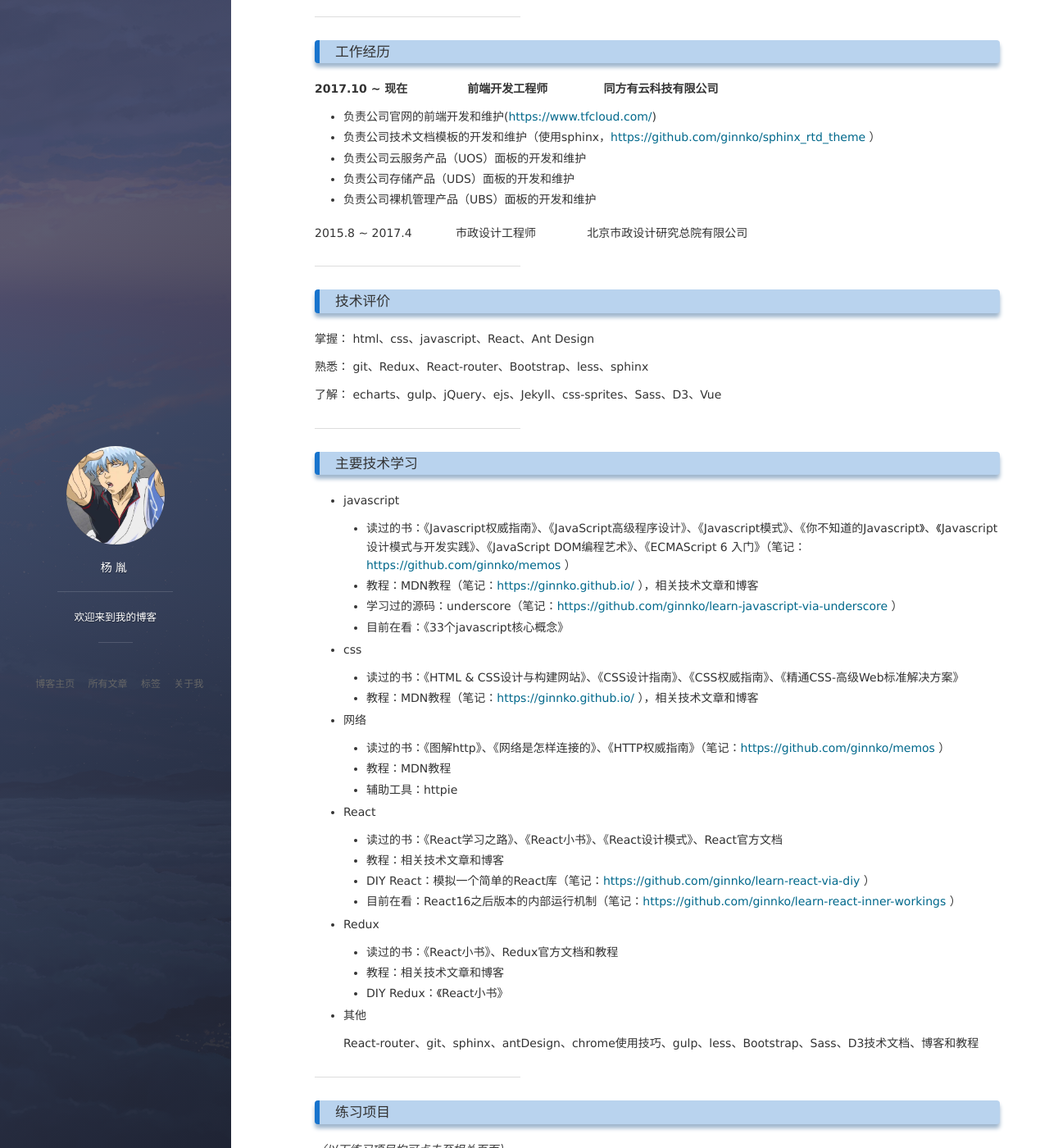
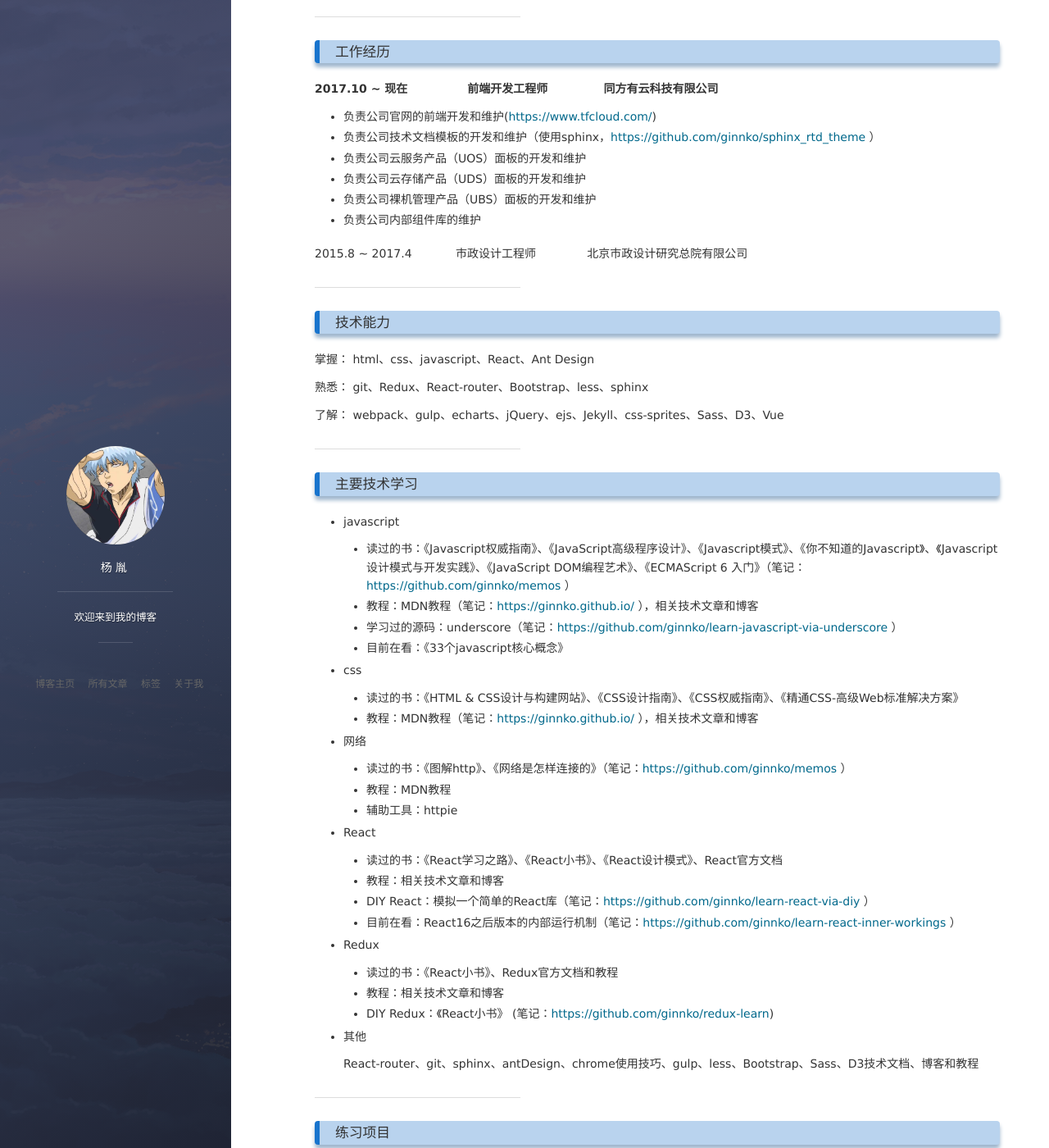
Before and after one commit to ginnko/old-blog, a Jekyll site: the page built from _posts/2018-11-11-个人简历.md, in a window 1280 px wide and 1400 px high, scrolled down 305 px. Shown: the whole window at 82% size. Built offline with Jekyll 4.4.1, drawn with Linux system fonts in a browser that asks for light colours; nearby versions of some CDN libraries; comment, search, counter and statistics services are not loaded; some of the changed text lies outside the part shown.

Commit message:
update cv

```diff
--- a/_posts/2018-11-11-个人简历.md
+++ b/_posts/2018-11-11-个人简历.md
@@ -22,20 +22,21 @@ tag: 个人简历
   - 负责公司官网的前端开发和维护([https://www.tfcloud.com/](https://www.tfcloud.com/))
   - 负责公司技术文档模板的开发和维护（使用sphinx，[https://github.com/ginnko/sphinx_rtd_theme](https://github.com/ginnko/sphinx_rtd_theme) ）
   - 负责公司云服务产品（UOS）面板的开发和维护
-  - 负责公司存储产品（UDS）面板的开发和维护
+  - 负责公司云存储产品（UDS）面板的开发和维护
   - 负责公司裸机管理产品（UBS）面板的开发和维护
+  - 负责公司内部组件库的维护
 
 2015.8 ~ 2017.4&nbsp;&nbsp;&nbsp;&nbsp;&nbsp;&nbsp;&nbsp;&nbsp;&nbsp;&nbsp;&nbsp;&nbsp;市政设计工程师&nbsp;&nbsp;&nbsp;&nbsp;&nbsp;&nbsp;&nbsp;&nbsp;&nbsp;&nbsp;&nbsp;&nbsp;&nbsp;&nbsp;北京市政设计研究总院有限公司
 
 ---
 
-### 技术评价
+### 技术能力
 
 掌握： html、css、javascript、React、Ant Design
 
 熟悉： git、Redux、React-router、Bootstrap、less、sphinx
 
-了解： echarts、gulp、jQuery、ejs、Jekyll、css-sprites、Sass、D3、Vue
+了解： webpack、gulp、echarts、jQuery、ejs、Jekyll、css-sprites、Sass、D3、Vue
 
 ---
 
@@ -55,7 +56,7 @@ tag: 个人简历
 
   - 网络
 
-    - 读过的书：《图解http》、《网络是怎样连接的》、《HTTP权威指南》（笔记：[https://github.com/ginnko/memos](https://github.com/ginnko/memos) ）
+    - 读过的书：《图解http》、《网络是怎样连接的》（笔记：[https://github.com/ginnko/memos](https://github.com/ginnko/memos) ）
     - 教程：MDN教程
     - 辅助工具：httpie
 
@@ -70,7 +71,7 @@ tag: 个人简历
 
     - 读过的书：《React小书》、Redux官方文档和教程
     - 教程：相关技术文章和博客
-    - DIY Redux：《React小书》
+    - DIY Redux：《React小书》 (笔记：[https://github.com/ginnko/redux-learn](https://github.com/ginnko/redux-learn))
 
   - 其他
 
@@ -118,7 +119,7 @@ FreeCodeCamp上的项目，使用D3框架将1753-2015年每个月全球的地表
 - [相邻国家可视化](https://codepen.io/ginnko/full/xreaEp/)
 FreeCodeCamp上的项目，使用D3框架中的force layout实现主要国家的相邻国家的可视化，可以任意拖动。使用css-sprites插入每个国家的国旗，移动鼠标到相应国旗显示国家名称（有时国旗显示比较慢）。
 
-- [全球陨石地图 ](https://codepen.io/ginnko/full/LLwyvv/)
+- [全球陨石地图](https://codepen.io/ginnko/full/LLwyvv/)
 FreeCodeCamp上的项目，使用D3框架中的map实现全球陨石落地地点的可视化，地图可以拖动，可以缩放，圆圈的大小表示陨石相对大小，鼠标移动查看详细数据。
 
 - [Tic Tac Toe Game](https://codepen.io/ginnko/full/dRPXGv/)
@@ -128,7 +129,7 @@ FreeCodeCamp上的项目，一个游戏，三子连成一条线即算赢，可
 FreeCodeCamp上的项目，一个番茄工作法计时器，在session length中输入工作时长，在break length中输入休息时长，点击start，即开始循环计时。可以暂停，可以重置。
 
 - [计算器](https://codepen.io/ginnko/full/oWKbKz/)
-FreeCodeCamp上的项目，模仿实体计算器，双行显示，能够计算20位以内的数字。。
+FreeCodeCamp上的项目，模仿实体计算器，双行显示，能够计算20位以内的数字。
 
 - [维基百科搜索引擎](https://codepen.io/ginnko/full/Omadzj/)
 FreeCodeCamp上的项目，使用英文够搜索维基百科内的所有词条并显示前10项内容。
```
